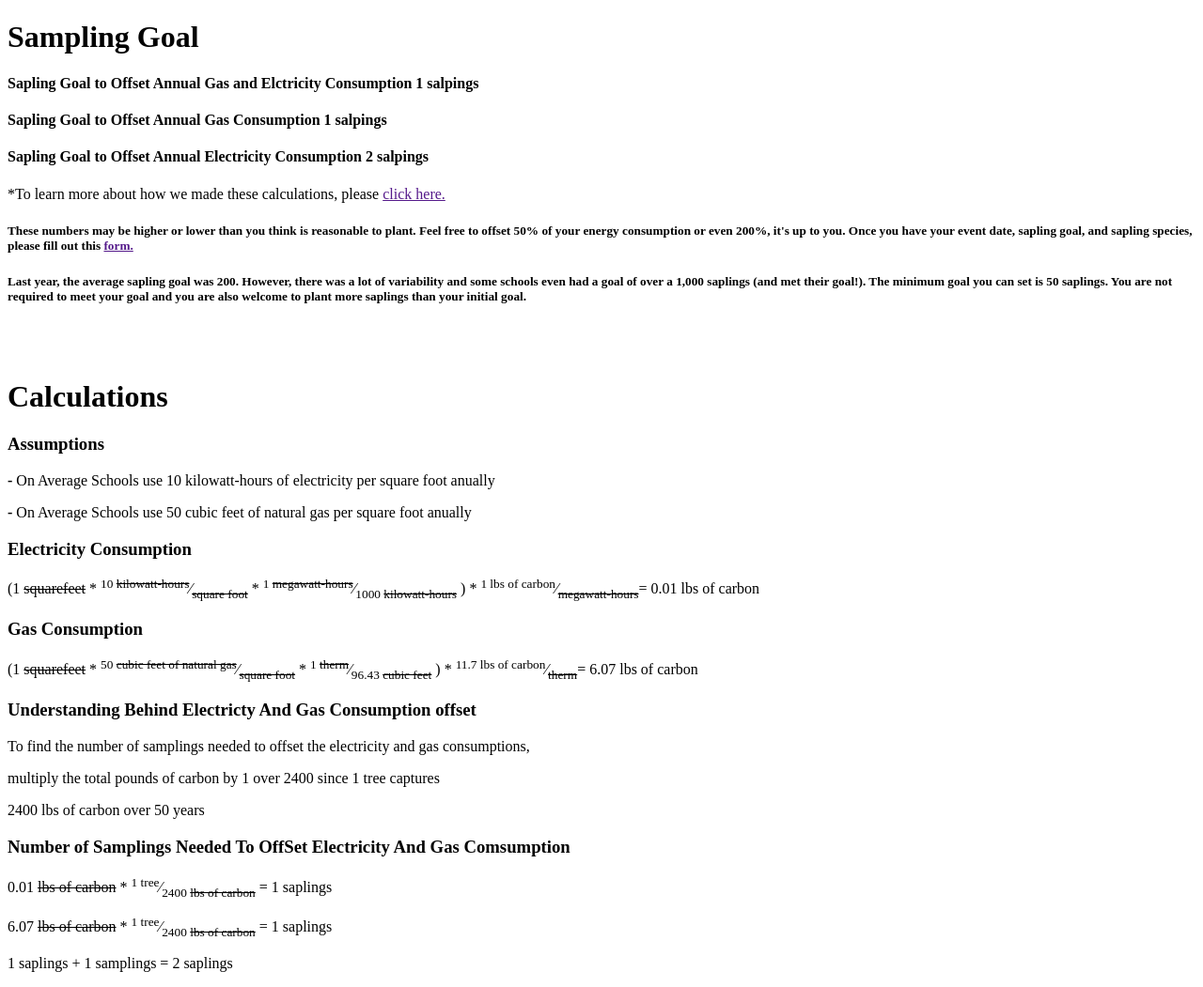
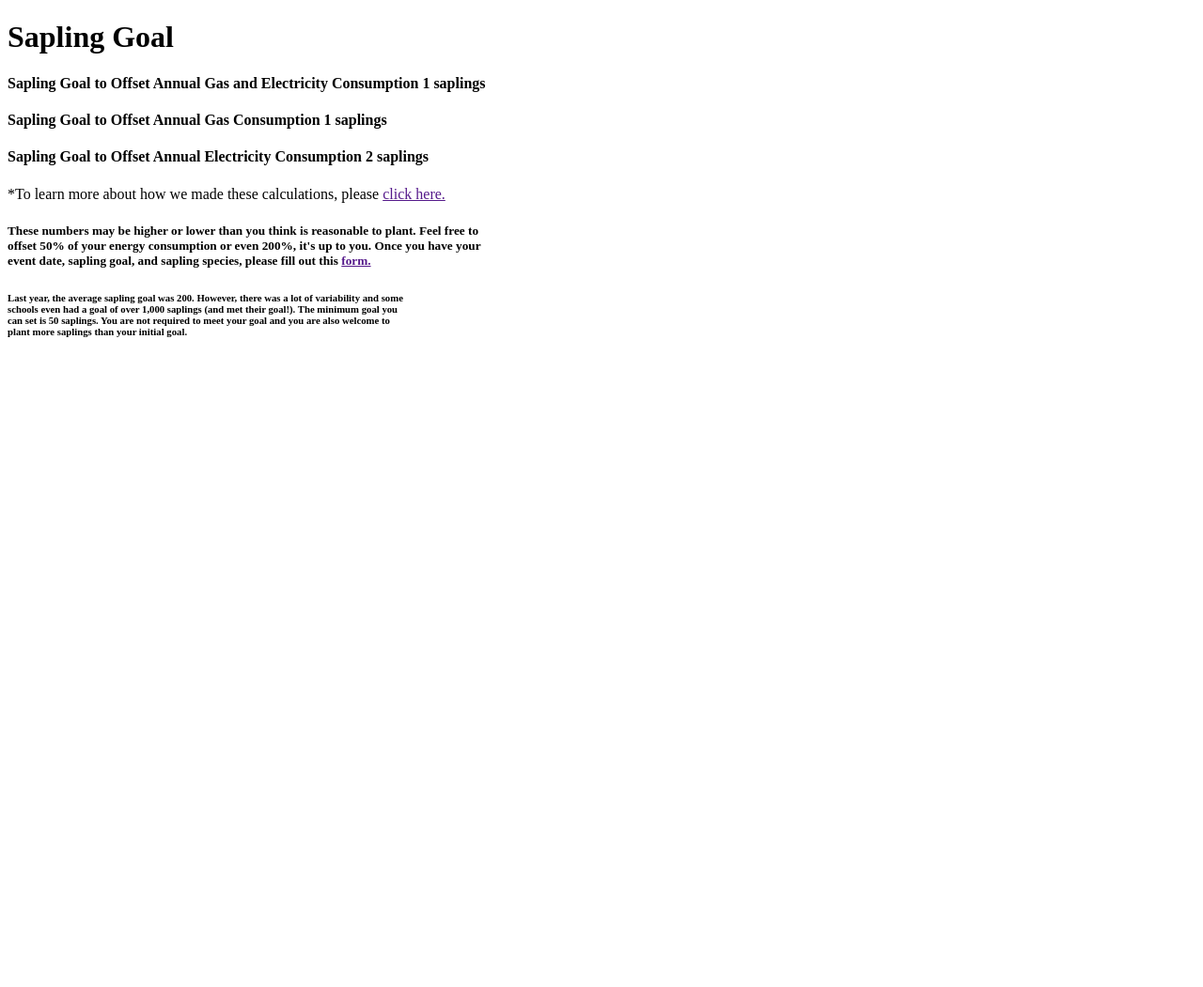
Before and after one commit to tree-plenish/carbon-calculator, a Flask app: page /goal in a window 1280 px wide. Shown: the whole page at 94% size. After the commit the page ends 359 px from the top, so only its background shows below. Run offline with Flask 2, Linux system fonts and the light colour scheme; the visitor is signed in with stand-in values (Sample User, id 1).

Commit message:
Update goal.html

```diff
--- a/templates/goal.html
+++ b/templates/goal.html
@@ -10,23 +10,24 @@
 </head>
 <body>
 
-    <h1> Sampling Goal </h1>
+    <h1> Sapling Goal </h1>
 
-    <h4>Sapling Goal to Offset Annual Gas and Elctricity Consumption <b> {{electree}} salpings</b></h4>
-    <h4>Sapling Goal to Offset Annual Gas Consumption <b>{{gtree}} salpings</b></h4>
-    <h4>Sapling Goal to Offset Annual Electricity Consumption <b>{{total_tree}} salpings</b></h4>
+    <h4>Sapling Goal to Offset Annual Gas and Electricity Consumption <b><span class="saplings">{{electree}} saplings</span> </b></h4>
+    <h4>Sapling Goal to Offset Annual Gas Consumption <b> <span class="saplings">{{gtree}} saplings</span> </b></h4>
+    <h4>Sapling Goal to Offset Annual Electricity Consumption <b><span class="saplings">{{total_tree}} saplings</span></b></h4>
     <p>*To learn more about how we made these calculations, please <a href="">click here.</a></p>
     <p></p>
-    <h5 >These numbers may be higher or lower than you think is reasonable to plant. Feel free to
-        offset 50% of your energy consumption or even 200%, it's up to you. Once you have your
+    <h5 >These numbers may be higher or lower than you think is reasonable to plant. Feel free to <br>
+        offset 50% of your energy consumption or even 200%, it's up to you. Once you have your <br>
         event date, sapling goal, and sapling species, please fill out this <a href="">form.</a></h5>
     <p></p>
-    <h5>Last year, the average sapling goal was 200. However, there was a lot of variability and some
-        schools even had a goal of over a 1,000 saplings (and met their goal!). The minimum goal you
-        can set is 50 saplings. You are not required to meet your goal and you are also welcome to
-        plant more saplings than your initial goal.</h5>
+    <h6>Last year, the average sapling goal was 200. However, there was a lot of variability and some <br>
+        schools even had a goal of over 1,000 saplings (and met their goal!). The minimum goal you<br>
+        can set is 50 saplings. You are not required to meet your goal and you are also welcome to<br>
+        plant more saplings than your initial goal.</h6>
     <br></br>
 
+    <!--
     <h1>Calculations</h1>
     <h3> Assumptions </h3>
     <p><b>-</b> On Average Schools use 10 kilowatt-hours of electricity per square foot anually</p>
@@ -40,7 +41,7 @@
     <h3>Number of Samplings Needed To OffSet Electricity And Gas Comsumption</h3>
     <p> {{squareval}} <strike>lbs of carbon</strike> * <sup>1 tree</sup>&frasl;<sub>2400 <strike>lbs of carbon</strike></sub>  = {{electree}} saplings</p >
     <p> {{co2val}} <strike>lbs of carbon</strike> * <sup>1 tree</sup>&frasl;<sub>2400 <strike>lbs of carbon</strike></sub>  = {{gtree}} saplings</p>
-    <p>{{electree}} saplings + {{gtree}} samplings = {{total_tree}} saplings</p>
+    <p>{{electree}} saplings + {{gtree}} samplings = {{total_tree}} saplings</p> -->
 
 
 
```
